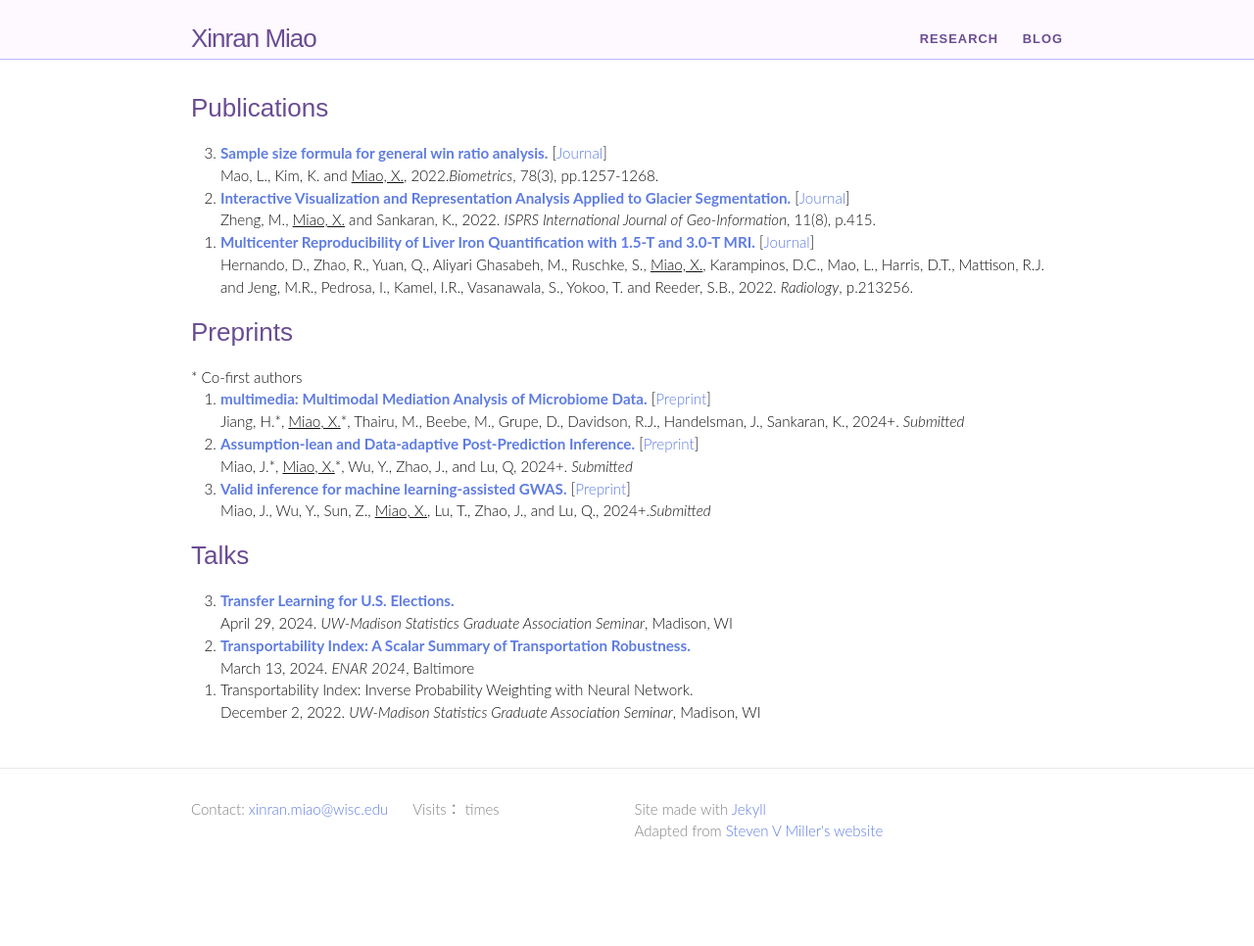
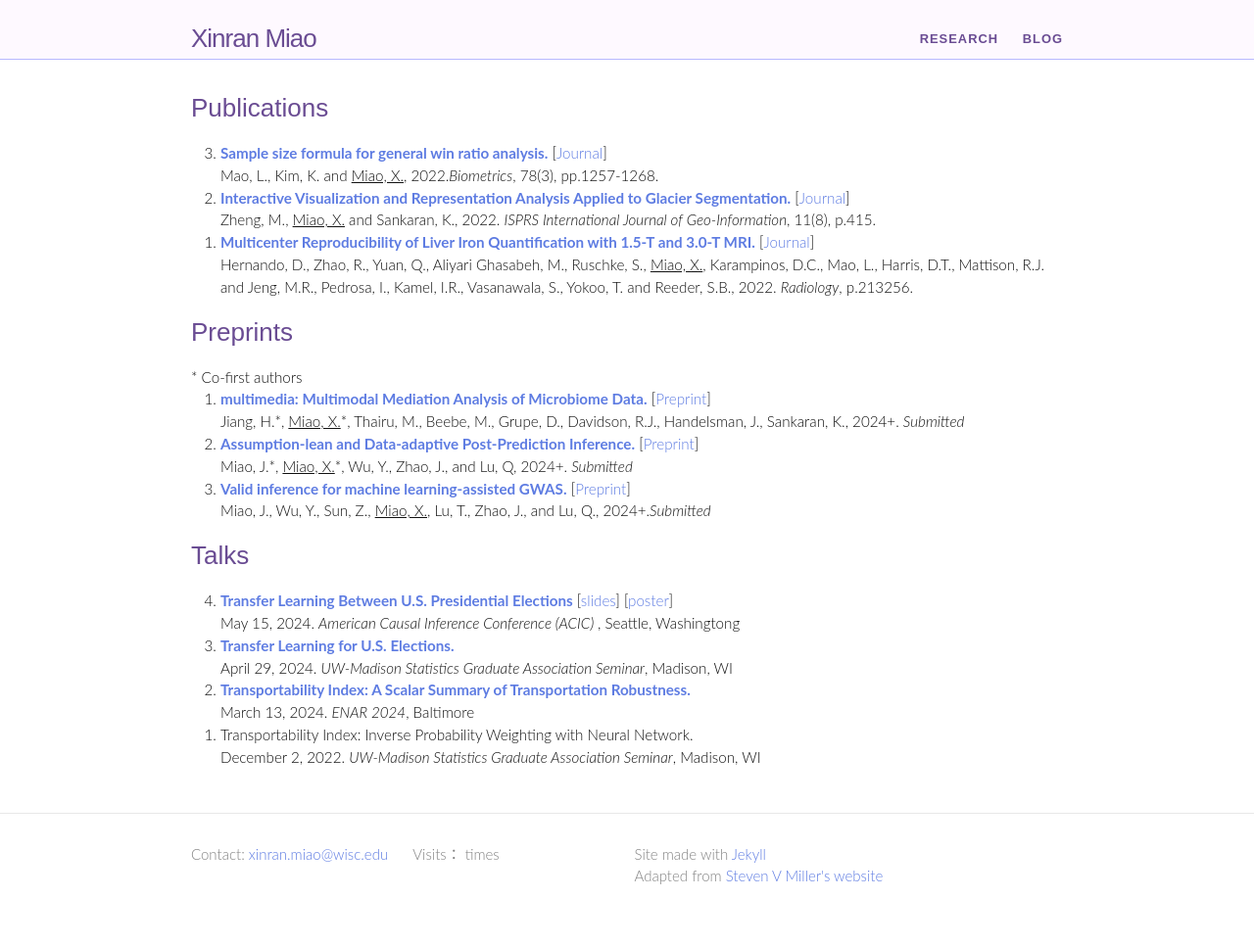
Before and after one commit to XinranMiao/XinranMiao.github.io, a Jekyll site: the page built from research.html, in a window 1280 px wide. Shown: the whole page at 98% size. Built offline with Jekyll 4.4.1, drawn with Linux system fonts in a browser that asks for light colours; nearby versions of some CDN libraries; some web fonts are replaced; comment, search, counter and statistics services are not loaded; before the commit the page ends 920 px from its top, so only the background shows below that.

Commit message:
update acic slides & poster

```diff
--- a/research.html
+++ b/research.html
@@ -36,6 +36,10 @@ layout: default
 	<!--- talks -->
 	<h2>Talks</h2>
 	<ol reversed>
+		<li>
+			<b><a href="/docs/talks/20240515_transATE_acic_slides.pdf">Transfer Learning Between U.S. Presidential Elections</a></b> [<a href="/docs/talks/20240515_transATE_acic_slides.pdf">slides</a>] [<a href="/docs/talks/20240515_transATE_acic_poster.png">poster</a>]<br>
+			May 15, 2024. <i>American Causal Inference Conference (ACIC) </i>, Seattle, Washingtong
+		</li>
 		<li><b><a href="/docs/talks/20240429_transATE_student_seminar.pdf">Transfer Learning for U.S. Elections.</a></b><br>
             April 29, 2024. <i>UW-Madison Statistics Graduate Association Seminar</i>, Madison, WI
 		<li><b><a href="/docs/talks/transindex_XinranMiao_20240313_ENAR.pdf">Transportability Index: A Scalar Summary of Transportation Robustness.</a></b><br>
```
Also changed, not shown: 2 other files.
